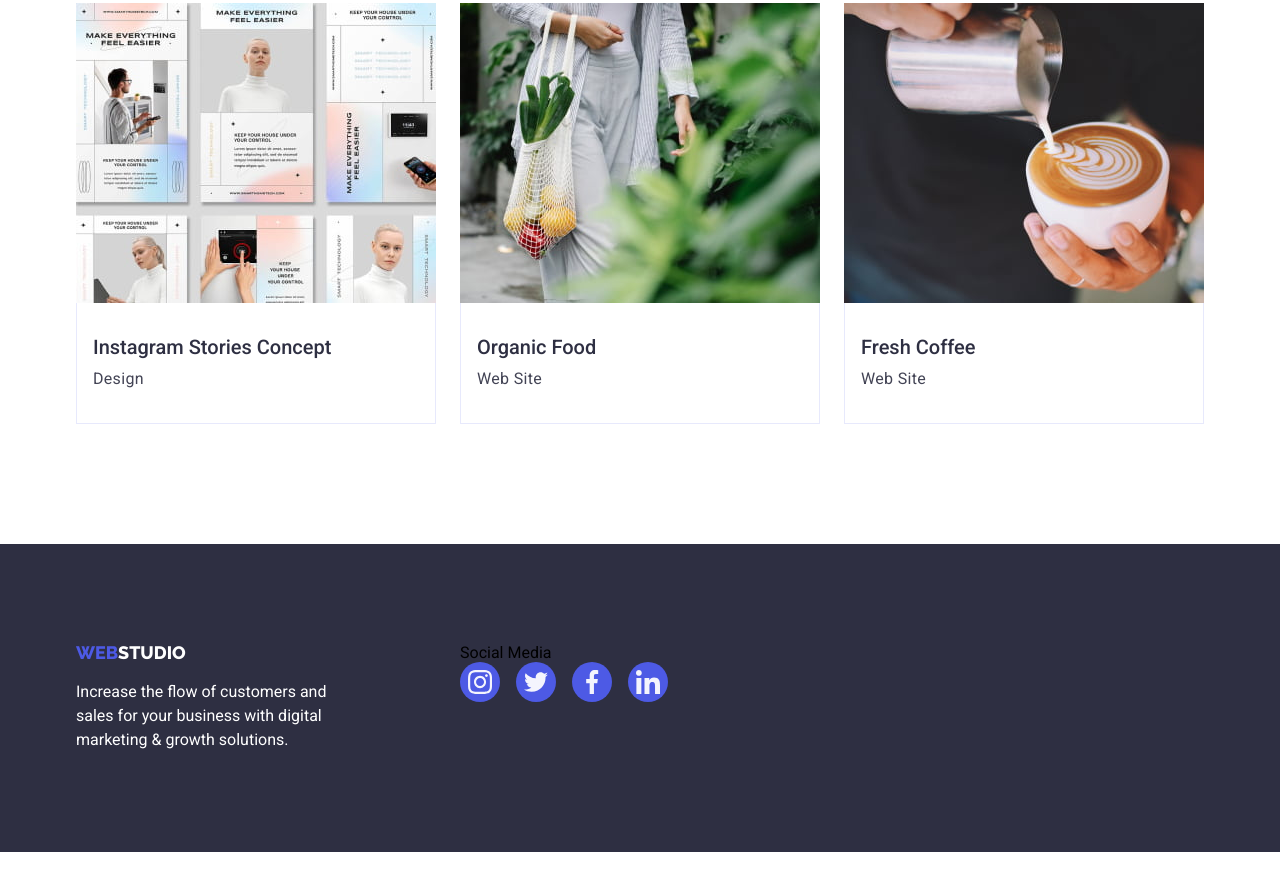
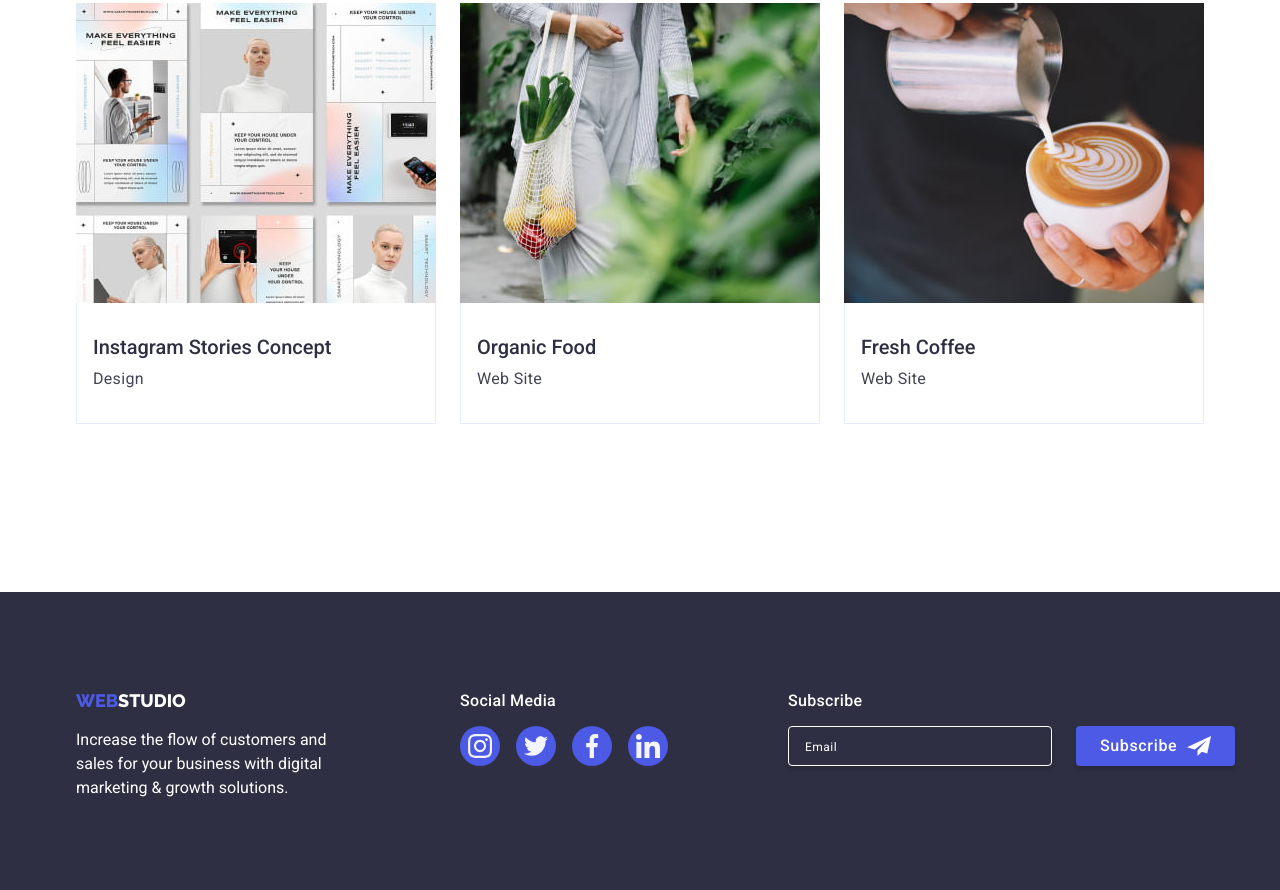
Before and after one commit to devromarc/goit-markup-hw-06, a plain HTML site: page portfolio.html in a window 1280 px wide. Shown: the part 1298-2188 px from the top of the page. Before the commit the page ends 2150 px from the top, so only its background shows below. Drawn offline with nearby package versions, Linux system fonts and the light colour scheme.

Commit message:
applied corrections

```diff
--- a/css/styles.css
+++ b/css/styles.css
@@ -659,7 +659,7 @@ p {
 }
 
 .modal {
-  padding: 24px;
+  padding: 72px 24px 24px 24px;
   position: absolute;
   top: 50%;
   left: 50%;
@@ -694,12 +694,12 @@ p {
   border: 1px solid rgba(0, 0, 0, 0.1);
   border-radius: 15px;
   cursor: pointer;
-
-  /* transition: color 250ms cubic-bezier(0.4, 0, 0.2, 1); */
+  transition: background-color 250ms cubic-bezier(0.4, 0, 0.2, 1);
 }
 
 .modal-close-icon {
   fill: currentColor;
+  transition: fill 250ms cubic-bezier(0.4, 0, 0.2, 1);
 }
 
 /* .modal-close:hover,
@@ -734,7 +734,6 @@ p {
   font-weight: 500;
   line-height: 24px; /* 150% */
   letter-spacing: 0.32px;
-  margin-top: 48px;
   margin-bottom: 36px;
 }
 
@@ -836,6 +835,7 @@ p {
   align-items: center;
   margin-top: 16px;
   margin-bottom: 24px;
+  cursor: pointer;
 }
 
 .form-checkbox {
--- a/portfolio.html
+++ b/portfolio.html
@@ -275,7 +275,7 @@
         </div>
       </section>
     </main>
-    <footer class="footer-setting footer-setting-margin-portfolio">
+    <footer class="footer-setting">
       <div class="container footer-flex">
         <div>
           <a href="index.html" class="footer-logo"
@@ -289,7 +289,7 @@
           </p>
         </div>
         <div>
-          <p class="footer-socialmedia">Social Media</p>
+          <p class="footer-title">Social Media</p>
           <ul class="social-icon-list footer-social-icon-gap">
             <li>
               <a
@@ -341,6 +341,23 @@
             </li>
           </ul>
         </div>
+        <div>
+          <p class="footer-title">Subscribe</p>
+          <form class="form-footer">
+            <input
+              class="form-input-sub"
+              type="text"
+              name="user-email-sub"
+              placeholder="Email"
+            />
+            <button type="submit" class="btn-studio-mid form-btn-footer">
+              Subscribe
+              <svg class="form-btn-footer-icon" width="24" height="24">
+                <use href="./images/icons.svg#icon-subscribe"></use>
+              </svg>
+            </button>
+          </form>
+        </div>
       </div>
     </footer>
   </body>
```
